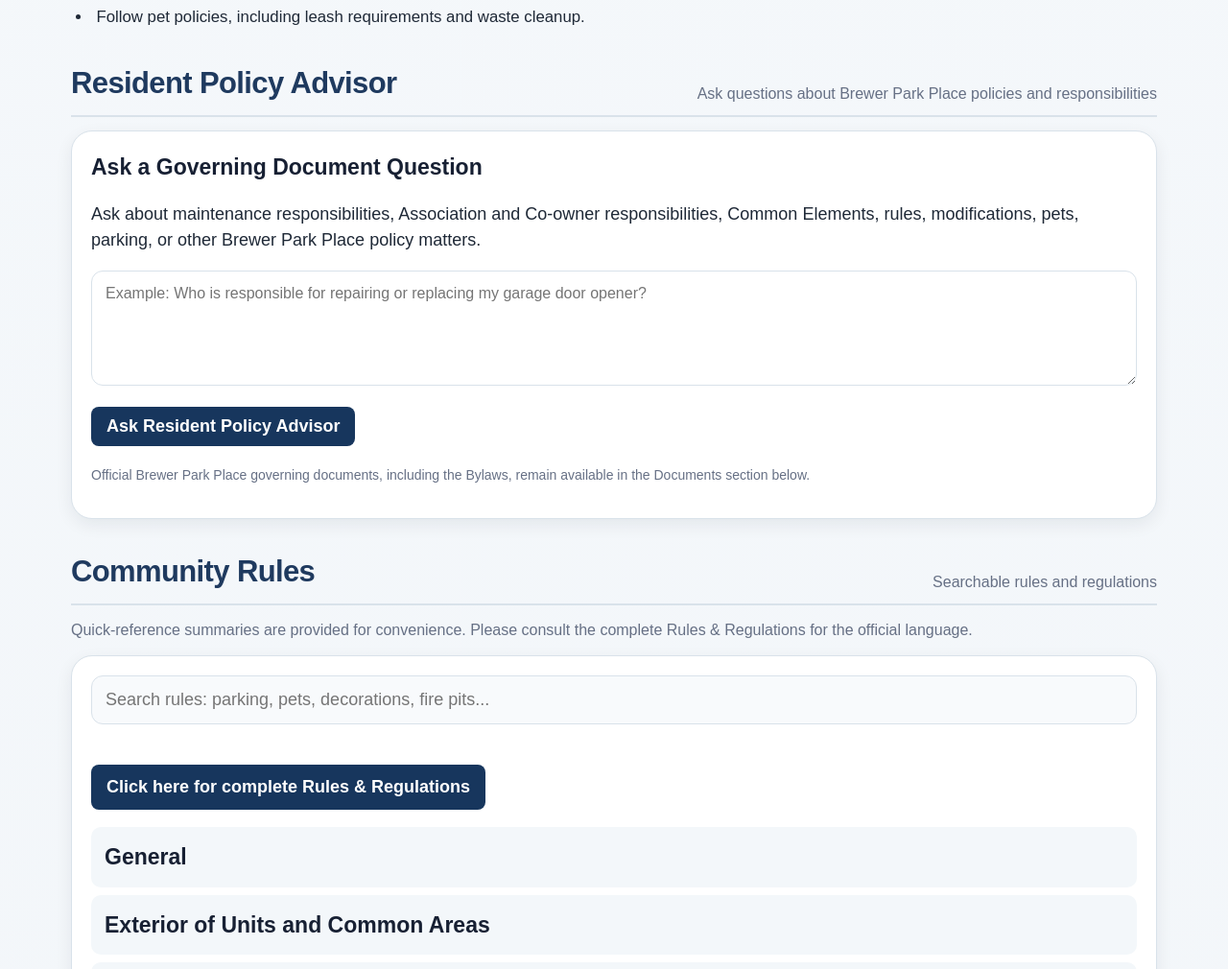
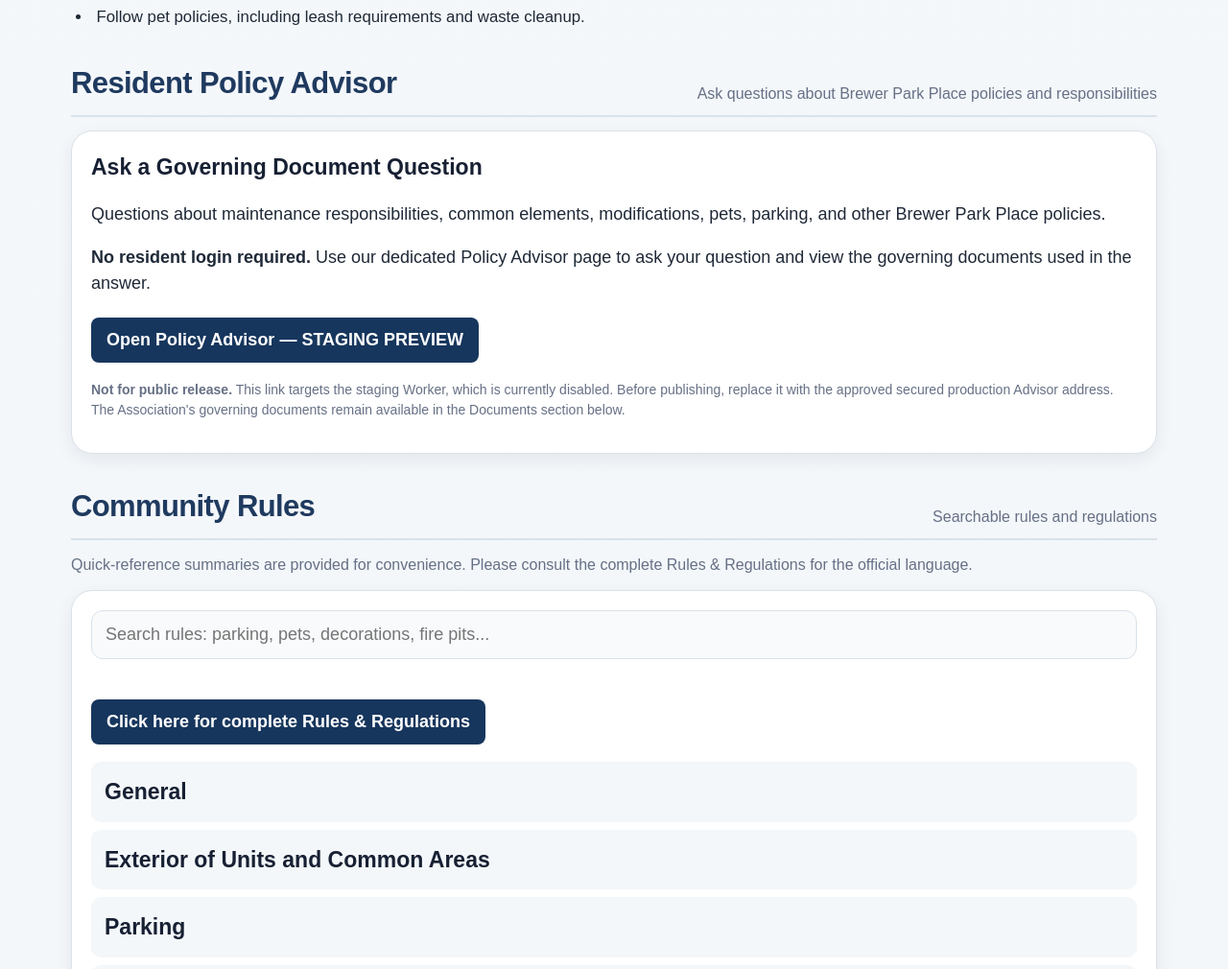
Before and after one commit to glwjrmi-prog/brewer-park-place-condos, a plain HTML site: page index.html in a window 1280 px wide. Shown: the part 920-1930 px from the top of the page at 96% size. Drawn offline with Linux system fonts and the light colour scheme.

Commit message:
Draft policy advisor standalone no-login link on isolated site preview branch

```diff
--- a/index.html
+++ b/index.html
@@ -20,7 +20,13 @@
   <section id="announcements"><div class="section-title"><h2>Announcements</h2><p class="section-note">Current community updates</p></div><ul id="announcementGrid" class="announcement-list"></ul></section>
   <section id="policy-advisor">
     <div class="section-title"><h2>Resident Policy Advisor</h2><p class="section-note">Ask questions about Brewer Park Place policies and responsibilities</p></div>
-    <div class="card"><h3>Ask a Governing Document Question</h3><p>Ask about maintenance responsibilities, Association and Co-owner responsibilities, Common Elements, rules, modifications, pets, parking, or other Brewer Park Place policy matters.</p><textarea id="policyQuestion" placeholder="Example: Who is responsible for repairing or replacing my garage door opener?" style="width:100%; min-height:120px; padding:14px; font-size:16px; border:1px solid #d9e2ea; border-radius:12px; font-family:inherit; resize:vertical;"></textarea><button id="policyAskButton" class="button-link" type="button" onclick="askResidentPolicyAdvisor()" style="margin-top:14px;">Ask Resident Policy Advisor</button><div id="policyAnswer" style="display:none; margin-top:22px; padding:20px; background:#f7f9fb; border-left:5px solid #2b6ea6; border-radius:8px; white-space:pre-wrap; line-height:1.6;"></div><p style="margin-top:20px; font-size:14px; color:#667085;">Official Brewer Park Place governing documents, including the Bylaws, remain available in the Documents section below.</p></div>
+    <div class="card">
+      <h3>Ask a Governing Document Question</h3>
+      <p>Questions about maintenance responsibilities, common elements, modifications, pets, parking, and other Brewer Park Place policies.</p>
+      <p><strong>No resident login required.</strong> Use our dedicated Policy Advisor page to ask your question and view the governing documents used in the answer.</p>
+      <p><a class="button-link" href="https://bpp-resident-advisor-staging.glwjrmi.workers.dev/" target="_blank" rel="noopener noreferrer" aria-label="Open Policy Advisor staging preview in a new tab">Open Policy Advisor — STAGING PREVIEW</a></p>
+      <p style="margin-top:12px; font-size:14px; color:#667085;"><strong>Not for public release.</strong> This link targets the staging Worker, which is currently disabled. Before publishing, replace it with the approved secured production Advisor address. The Association's governing documents remain available in the Documents section below.</p>
+    </div>
   </section>
   <section id="community-rules">
     <div class="section-title"><h2>Community Rules</h2><p class="section-note">Searchable rules and regulations</p></div><p class="section-note" style="margin-bottom:14px;">Quick-reference summaries are provided for convenience. Please consult the complete Rules & Regulations for the official language.</p>
@@ -50,7 +56,6 @@
 <script src="site-data.js?v=2"></script><script src="map.js"></script>
 <footer class="site-footer"><div>General Association contact: <a href="mailto:secretary@bppcondos.org">secretary@bppcondos.org</a></div><div style="margin-top:14px;">© 2026 Gordy Wheeler. Independent community website created for Brewer Park Place residents. All rights reserved.</div><div class="footer-links"><a href="terms.html">Terms of Use</a> | <a href="privacy.html">Privacy Policy</a> | <a href="minutes-upload.html">Upload Meeting Minutes</a></div><div class="footer-note">Unauthorized copying, reproduction, scraping, or redistribution of website content, maps, graphics, or compiled community data is prohibited.</div></footer>
 <script>
-async function askResidentPolicyAdvisor(){const questionBox=document.getElementById("policyQuestion");const answerBox=document.getElementById("policyAnswer");const askButton=document.getElementById("policyAskButton");const question=questionBox.value.trim();if(!question){alert("Please enter a policy question.");return;}askButton.disabled=true;askButton.textContent="Reviewing governing documents...";answerBox.style.display="block";answerBox.textContent="Searching Brewer Park Place governing documents...";try{const response=await fetch("https://bpp-resident-policy-advisor.glwjrmi.workers.dev/",{method:"POST",headers:{"Content-Type":"application/json"},body:JSON.stringify({question})});const data=await response.json();if(!response.ok){throw new Error(data.error||"The Policy Advisor could not complete the request.");}answerBox.textContent=data.answer||"No answer was returned.";}catch(error){answerBox.textContent="The Resident Policy Advisor is temporarily unavailable. Please try again later.";}finally{askButton.disabled=false;askButton.textContent="Ask Resident Policy Advisor";}}
 document.addEventListener('contextmenu',function(e){e.preventDefault();});document.addEventListener('keydown',function(e){if(e.ctrlKey&&(e.key==='u'||e.key==='s')){e.preventDefault();}});
 </script>
 <button id="topBtn" onclick="scrollToTop()">↑ Top</button>
```
